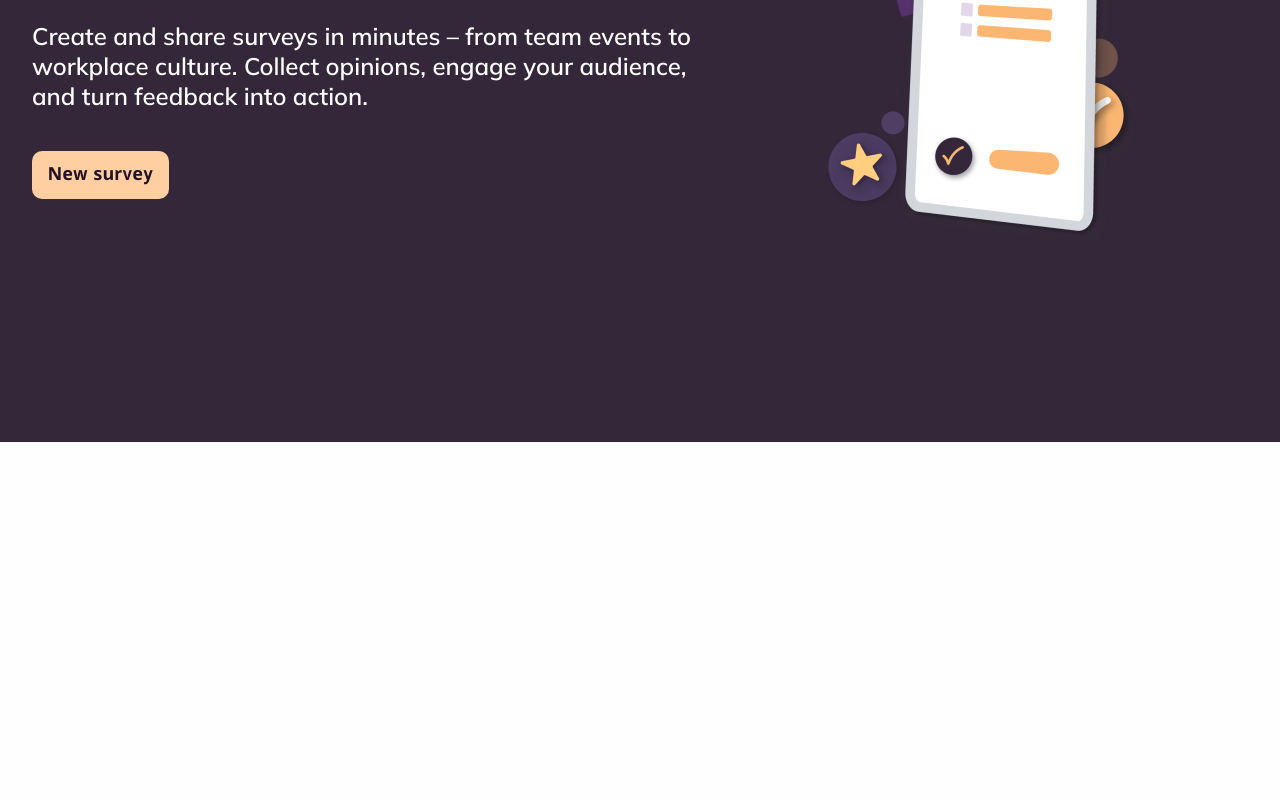
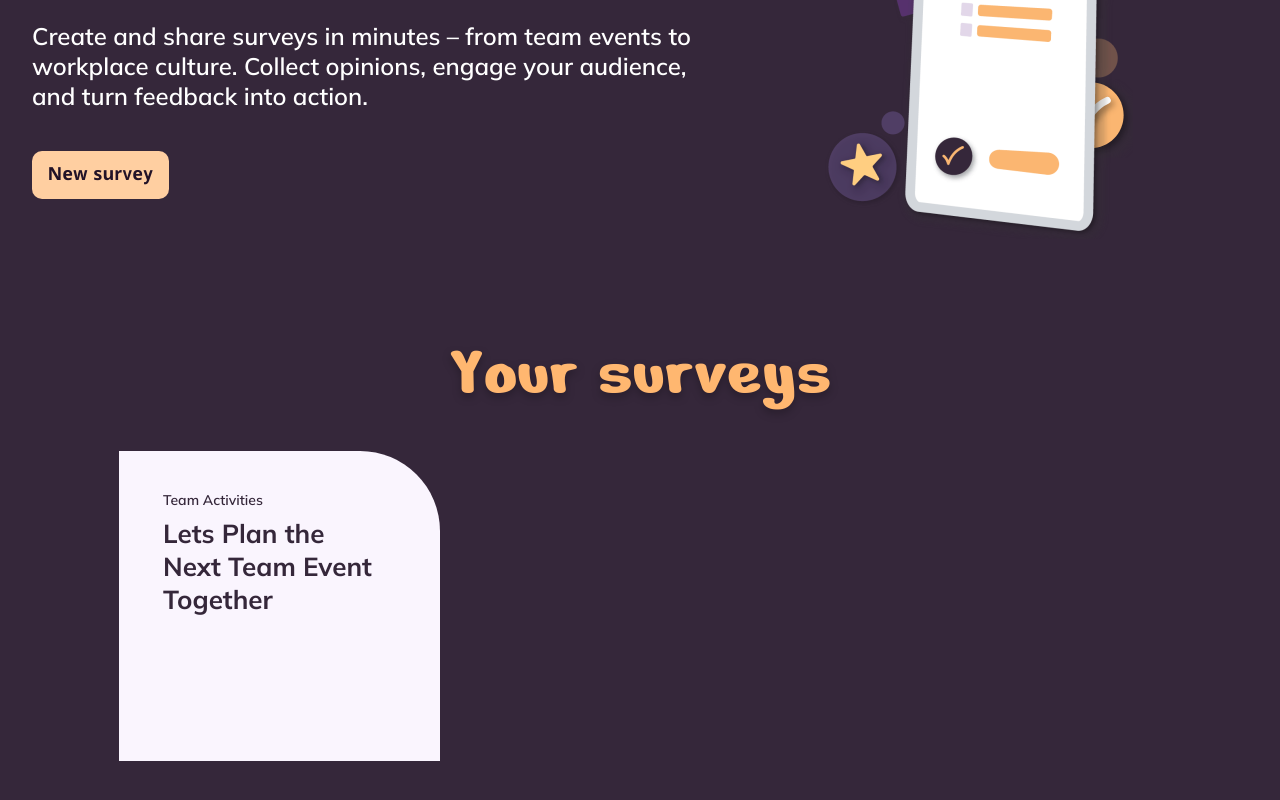
Before and after one commit to johannes-stuschka/PollApp, an Angular app in the folder PollApp/: page / in a window 1280 px wide. Shown: the part 358-1158 px from the top of the page. Before the commit the page ends 800 px from the top, so only its background shows below. Built offline with nearby package versions, Linux system fonts and the light colour scheme.

Commit message:
feat: implement HighlightCard component and update HomePage to include it fix: adjust home-page template and clean up commented code fix: ensure proper formatting in hero component

```diff
--- a/PollApp/src/app/features/home/highlight-card/highlight-card.html
+++ b/PollApp/src/app/features/home/highlight-card/highlight-card.html
@@ -3,5 +3,7 @@
     <span class="highlight-card__category">{{ survey().category }}</span>
     <h4 class="highlight-card__title">{{ survey().title }}</h4>
   </div>
-  <span class="deadline-badge highlight-card__deadline">{{ deadlineLabel() }}</span>
+  <!-- TEMP (Etappe 4): kommt zurück, sobald es endDate + deadlineLabel() gibt -->
+  <!-- <span class="deadline-badge highlight-card__deadline">{{ deadlineLabel() }}</span> -->
+
 </a>
--- /dev/null
+++ b/PollApp/src/app/features/home/highlight-card/highlight-card.ts
@@ -0,0 +1,13 @@
+import { Component, input } from '@angular/core';
+import { RouterLink } from '@angular/router';
+import { Survey } from '../../../models/survey';
+
+@Component({
+  selector: 'app-highlight-card',
+  templateUrl: 'highlight-card.html',
+  styleUrl: 'highlight-card.scss',
+  imports: [RouterLink],
+})
+export class HighlightCard {
+  survey = input.required<Survey>();
+}
--- a/PollApp/src/app/features/home/home-page/home-page.html
+++ b/PollApp/src/app/features/home/home-page/home-page.html
@@ -8,13 +8,13 @@
   <main class="home__main page-container">
     <app-hero />
 
-    <!-- <section class="home__surveys" aria-labelledby="your-surveys-title">
+    <section class="home__surveys" aria-labelledby="your-surveys-title">
       <div class="home__highlights">
         <h2 id="your-surveys-title" class="home__surveys-title">Your surveys</h2>
-        <app-ending-soon [surveys]="endingSoonSurveys()" />
+        <!-- <app-ending-soon [surveys]="endingSoonSurveys()" /> -->
       </div>
-
-      <app-survey-list [surveys]="surveys()" />
-    </section> -->
+      <app-highlight-card [survey]="surveyService.surveys[0]" />
+      <!-- <app-survey-list [surveys]="surveys()" /> -->
+    </section>
   </main>
 </div>
--- a/PollApp/src/app/features/home/home-page/home-page.ts
+++ b/PollApp/src/app/features/home/home-page/home-page.ts
@@ -1,10 +1,18 @@
-import { Component } from '@angular/core';
+import { Component, inject } from '@angular/core';
 import { Hero } from '../hero/hero';
+import { SurveyService } from '../../../services/survey.service';
+import { HighlightCard } from '../highlight-card/highlight-card';
 
 @Component({
   selector: 'app-home-page',
   templateUrl: './home-page.html',
   styleUrl: './home-page.scss',
-  imports: [Hero],
+  imports: [Hero, HighlightCard],
 })
-export class HomePage {}
+export class HomePage {
+  surveyService = inject(SurveyService);
+
+  surveys() {
+    this.surveyService.surveys;
+  }
+}
```
Also changed, not shown: PollApp/src/app/features/home/hero/hero.ts (line endings or trailing spaces).
